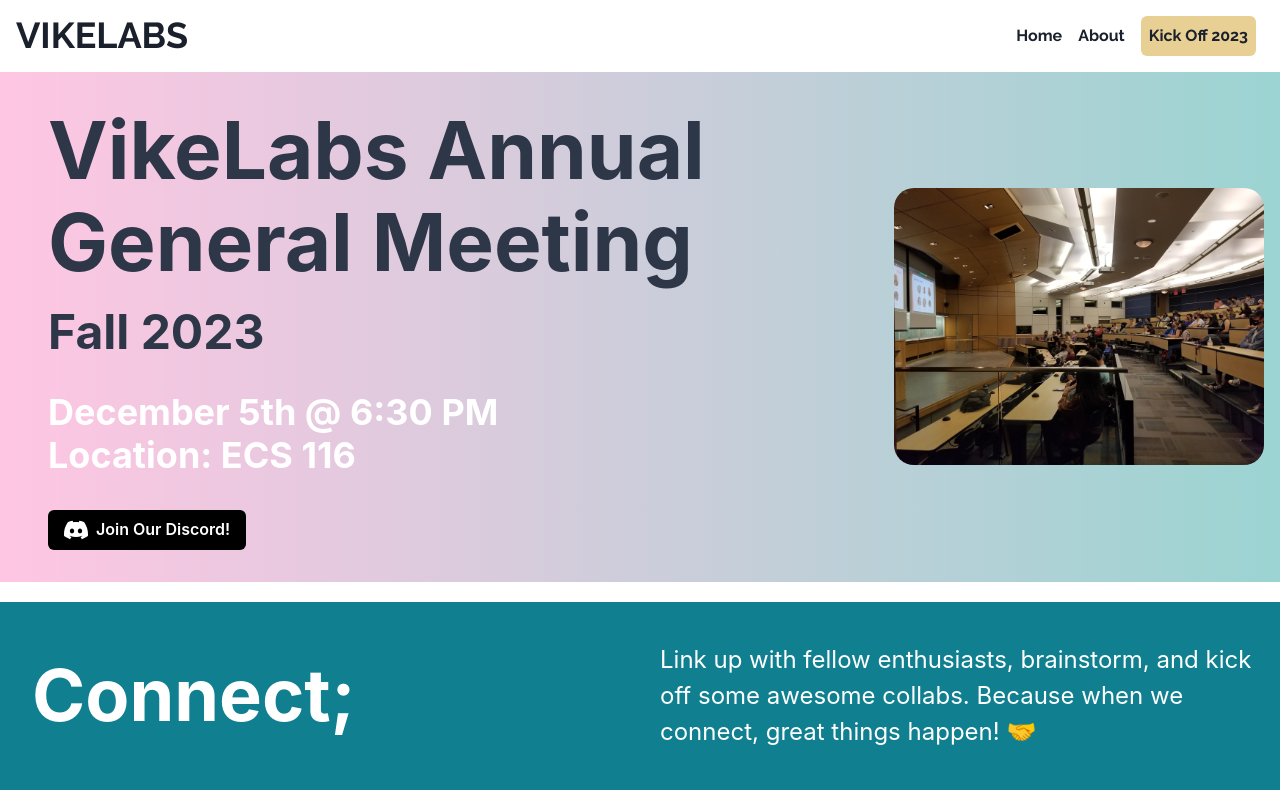
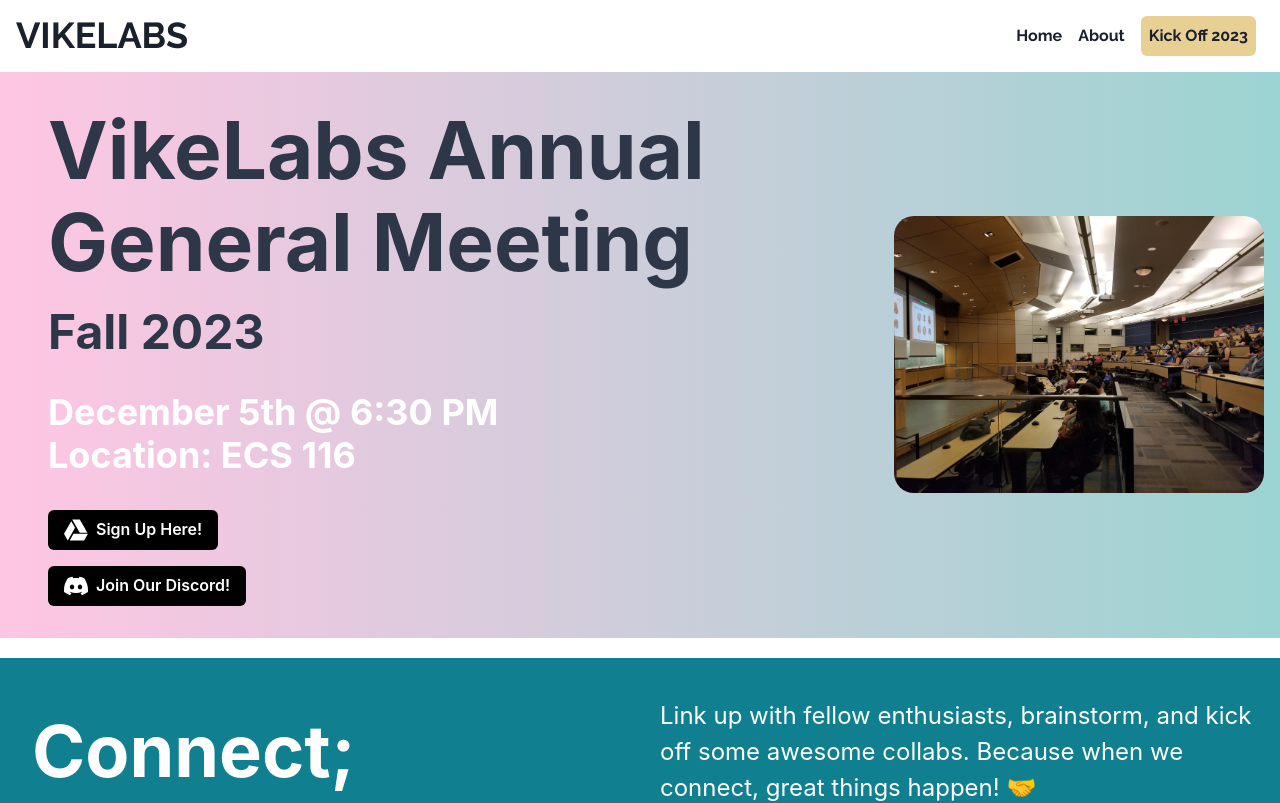
Before and after one commit to VikeLabs/vikelabs.ca, a Next.js app: page /kickoff in a window 1280 px wide. Shown: the top 803 px of the page. Built offline with nearby package versions, Linux system fonts and the light colour scheme.

Commit message:
added sign up form

```diff
--- a/components/contact.tsx
+++ b/components/contact.tsx
@@ -4,7 +4,7 @@ import { Heading, useMediaQuery } from "@chakra-ui/react";
 import { Icon } from "@chakra-ui/icon";
 import { GoMarkGithub } from "react-icons/go";
 import { GrInstagram, GrLinkedin, GrYoutube } from "react-icons/gr";
-import { SiDiscord } from "react-icons/si";
+import { SiDiscord, SiGoogledrive } from "react-icons/si";
 
 export const GitHubIcon = (
   <Icon as={GoMarkGithub} color="black" title="GitHub logo" boxSize="2rem" />
@@ -12,6 +12,15 @@ export const GitHubIcon = (
 
 export const DiscordIcon = (
   <Icon as={SiDiscord} color="white" title="Discord logo" boxSize="1.5rem" />
+);
+
+export const GoogleIcon = (
+  <Icon
+    as={SiGoogledrive}
+    color="white"
+    title="Discord logo"
+    boxSize="1.5rem"
+  />
 );
 
 const LinkedInIcon = (
--- a/pages/kickoff.tsx
+++ b/pages/kickoff.tsx
@@ -19,7 +19,7 @@ import {
 } from "@chakra-ui/react";
 import { NextPage } from "next";
 import Image from "next/image";
-import { Contact, DiscordIcon } from "../components/contact";
+import { Contact, DiscordIcon, GoogleIcon } from "../components/contact";
 import { Metadata } from "../components/metadata";
 import { BaseLayout } from "../layouts/base";
 
@@ -29,6 +29,7 @@ import { useState } from "react";
 import { useRouter } from "next/router";
 
 export const discordInvite = "https://discord.gg/Znse6XaVNu";
+export const signUpForm = "https://forms.gle/5NtaUrKvfxzRvvUy6";
 
 export const KickOffModal = () => {
   const { isOpen, onClose } = useDisclosure({
@@ -140,9 +141,9 @@ export const KickOff: NextPage = () => {
               <Box my={4}>
                 <Heading color="white">December 5th @ 6:30 PM</Heading>
                 <Heading color="white">
-                Location: ECS 116
-                 {/* <a href="https://discord.gg/jrCzA49n?event=1153433953303265291" target="_blank" style={{ textDecoration: 'underline' }}>Discord</a> */}
-                 </Heading>
+                  Location: ECS 116
+                  {/* <a href="https://discord.gg/jrCzA49n?event=1153433953303265291" target="_blank" style={{ textDecoration: 'underline' }}>Discord</a> */}
+                </Heading>
               </Box>
               {/* <Text
                 fontSize={["2em", "3em", "3em"]}
@@ -151,6 +152,16 @@ export const KickOff: NextPage = () => {
               >
                 Connect; Learn; Build;
               </Text> */}
+              <Box>
+                <Button
+                  variant="black"
+                  leftIcon={GoogleIcon}
+                  as="a"
+                  href={signUpForm}
+                >
+                  Sign Up Here!
+                </Button>
+              </Box>
               <Box>
                 <Button
                   variant="black"
```
